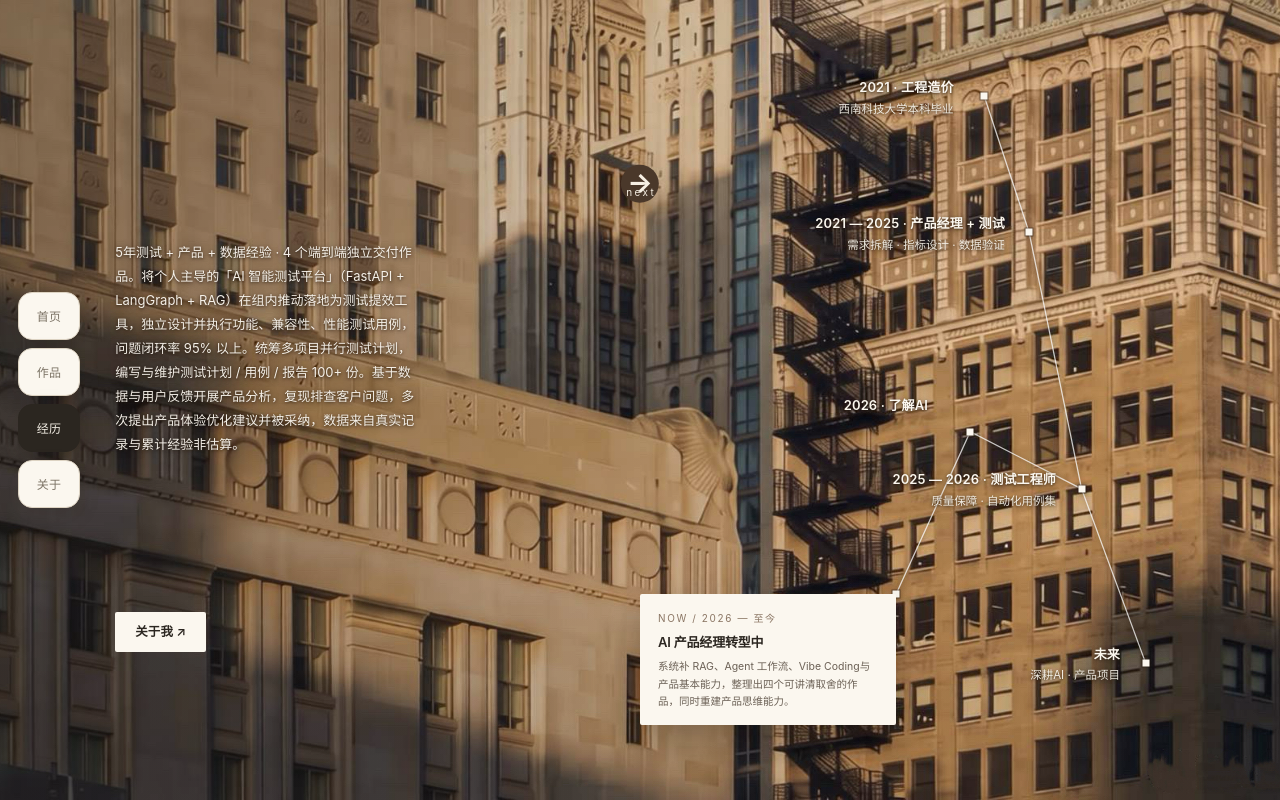
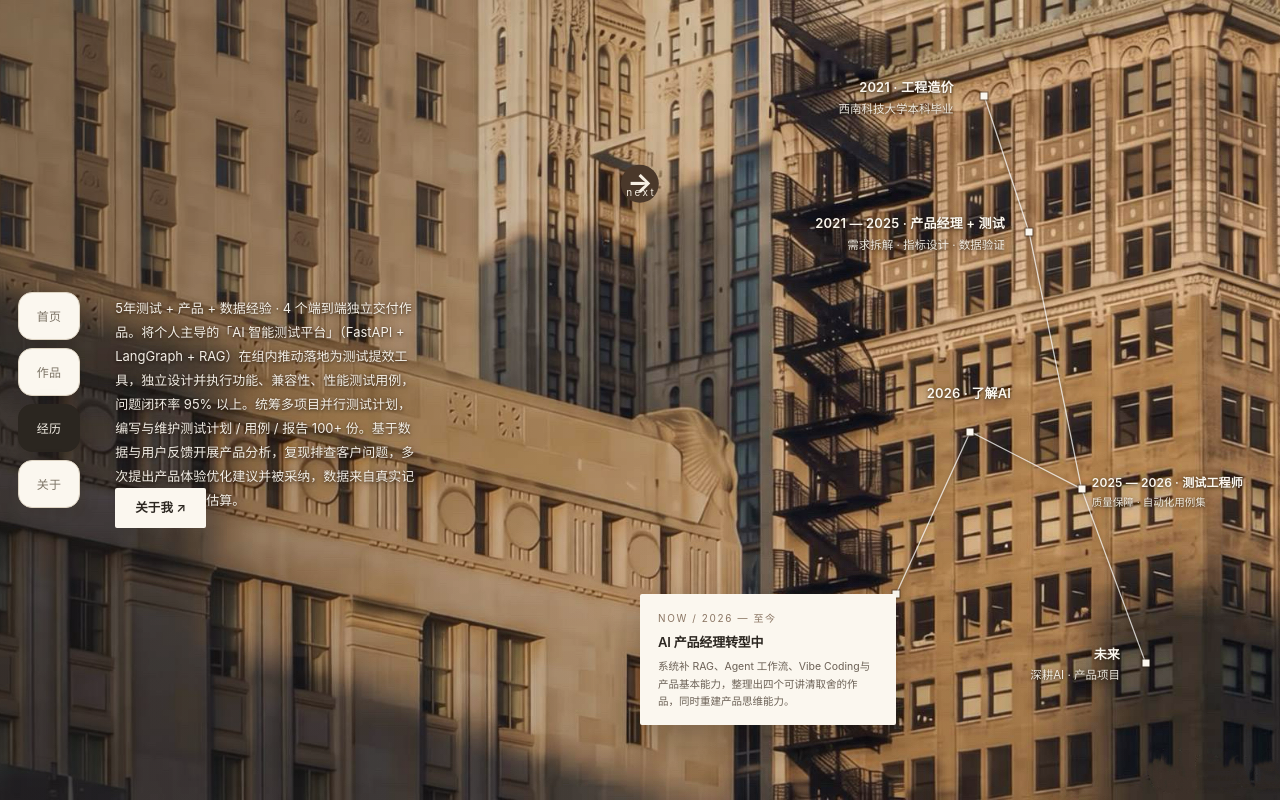
Before and after one commit to zialij0515-zlip/zialij0515-zlip.github.io, a plain HTML site: page timeline.html in a window 1280 px wide. Drawn offline with Linux system fonts and the light colour scheme.

Commit message:
Polish timeline/about, switch resume to new md + downloadable PDF

```diff
--- a/assets/site.js
+++ b/assets/site.js
@@ -11,10 +11,12 @@ const SITE = {
   email: "13668320997@163.com",
   github: "https://github.com/zialij0515-zlip",
   githubLabel: "github.com/zialij0515-zlip",
-  /* 简历入口：目前是 markdown 版的网页预览，后续拿到 PDF 只需把这一行改成
-     resume: "assets/resume.pdf" 即可，关于页按钮不用动。 */
+  /* 简历双入口：在线看（网页版 resume.html）+ 下载 PDF（assets/resume-zia.pdf）。
+     以后换简历：更新 docs/resume.md 重新生成网页，并替换同名 PDF 文件。 */
   resume: "resume.html",
-  resumeLabel: "查看完整简历 ↗",
+  resumeLabel: "在线看 ↗",
+  resumeDl: "assets/resume-zia.pdf",
+  resumeDlLabel: "下载 PDF ↓",
   /* 导航样式（改一个词全站生效）：
        side = 左侧竖排，只显示四个页面按钮，不显示名字（当前）
        top  = 顶部横条，含名字
@@ -173,11 +175,13 @@ function mountContacts(){
     let v = SITE[k];
     if(k === "github") v = SITE.githubLabel;
     if(k === "resume") v = SITE.resumeLabel;
+    if(k === "resumeDl") v = SITE.resumeDlLabel;
     el.textContent = v;
     if(k === "email" && !PENDING(v)) el.href = "mailto:" + v;
     if(k === "phone" && !PENDING(v)) el.href = "tel:" + v.replace(/\s/g,"");
     if(k === "github") el.href = SITE.github;
     if(k === "resume"){ el.href = SITE.resume; el.target = "_blank"; el.rel = "noopener"; }
+    if(k === "resumeDl"){ el.href = SITE.resumeDl; el.setAttribute("download", "赵梁君简历.pdf"); }
     if(PENDING(v)) el.classList.add("is-pending");
   });
 }
--- a/timeline.html
+++ b/timeline.html
@@ -46,11 +46,12 @@ body[data-page="timeline"]{background:#B99B74;color:#FBF7EF;}
 
 /* 左侧：大标题已按需求去掉，只留一段量化锚点说明。left 9% 避开 fixed 左侧竖排导航 */
 .sub{
-  position:absolute;left:9%;top:30%;max-width:24%;
+  position:absolute;left:9%;top:37%;max-width:24%;
   font-size:13px;line-height:1.85;color:rgba(251,247,239,.96);
 }
 .cta{
-  position:absolute;left:9%;bottom:18.5%;display:inline-flex;align-items:center;gap:8px;
+  /* 紧跟量化文字下方：文字 top:37%、8 行到约 58%，按钮落在 61% 留间距 */
+  position:absolute;left:9%;top:61%;display:inline-flex;align-items:center;gap:8px;
   padding:10px 20px;border-radius:2px;background:#FBF7EF;color:#2B2620;
   font-size:12.5px;font-weight:600;letter-spacing:.01em;transition:opacity .2s;
 }
@@ -60,6 +61,10 @@ body[data-page="timeline"]{background:#B99B74;color:#FBF7EF;}
 .tag{position:absolute;text-align:right;width:24%;color:#FBF7EF;}
 .tag b{display:block;font-size:13px;font-weight:600;letter-spacing:.01em;line-height:1.5;}
 .tag span{display:block;font-size:11.5px;line-height:1.65;color:rgba(251,247,239,.92);margin-top:2px;}
+/* 节点右侧的文字：贴在拐点右侧，宽度收到屏幕边缘，字号略小防换行溢出 */
+.tag.node-right{text-align:left;width:14.5%;}
+.tag.node-right b{font-size:12px;}
+.tag.node-right span{font-size:10.5px;}
 /* 背景调亮后，白字统一加一层极轻阴影，保证小字仍读得清 */
 .lead h1,.sub,.tag{text-shadow:0 1px 3px rgba(30,20,10,.72),0 1px 10px rgba(30,20,10,.34);}
 
@@ -163,13 +168,14 @@ body[data-page="timeline"]{background:#B99B74;color:#FBF7EF;}
     <b>2021 — 2025 · 产品经理 + 测试</b>
     <span>需求拆解 · 指标设计 · 数据验证</span>
   </div>
-  <div class="tag" data-text style="left:58.5%;top:58.8%">
+  <!-- 2025—2026 测试工程师：从折线左侧移到该拐点右侧，文字改为左对齐 -->
+  <div class="tag node-right" data-text style="left:85.3%;top:59.3%">
     <b>2025 — 2026 · 测试工程师</b>
     <span>质量保障 · 自动化用例集</span>
   </div>
 
-  <!-- 向左分叉第一个节点 -->
-  <div class="tag" data-text style="left:48.5%;top:49.5%">
+  <!-- 向左分叉第一个节点：2026·了解AI 上移到拐点正上方 -->
+  <div class="tag" data-text style="left:72.4%;top:48%;text-align:left;white-space:nowrap">
     <b>2026 · 了解AI</b>
   </div>
 
```
Also changed, not shown: about.html (+2 -2 lines), resume.html (+5 -3 lines), 2 other files.
